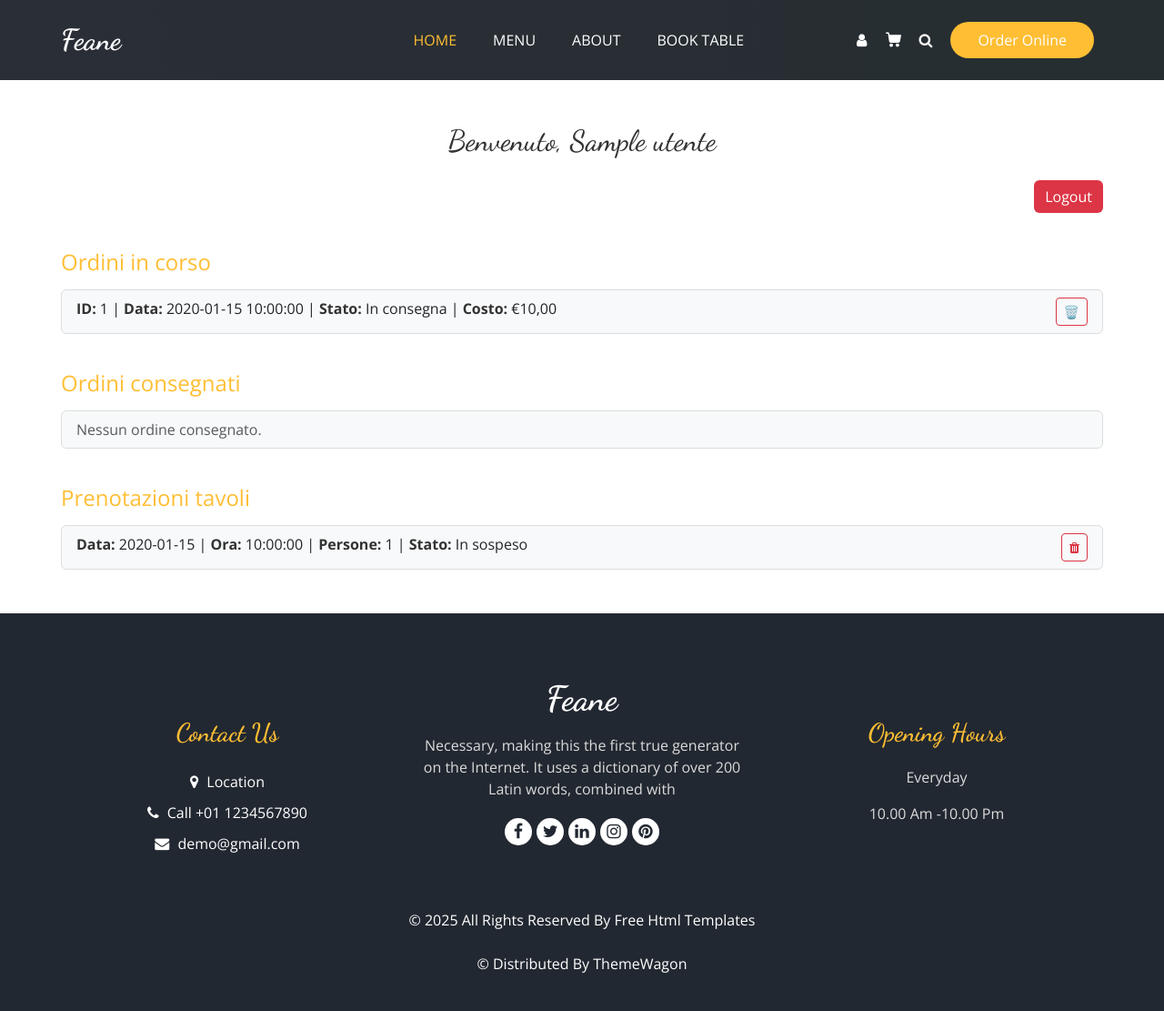
After one commit to Mat0k3/project_web, a PHP site: page /utente.php in a window 1280 px wide. The commit adds this page. Shown: the whole page at 91% size. Run offline with PHP 8.4, Linux system fonts and the light colour scheme; the visitor is signed in with stand-in values (Sample User, id 1); tables that the repository leaves empty hold one stand-in row (values such as "Sample post"); some libraries are stand-ins or nearby versions.

Commit message:
prenotazione effettuata, possibilità di annullarla

```diff
--- /dev/null
+++ b/css/utente.css
@@ -0,0 +1,25 @@
+h2 {
+  color: #333;
+}
+
+.list-group-item {
+  background-color: #f8f9fa;
+  border: 1px solid #ddd;
+  margin-bottom: 8px;
+  border-radius: 5px;
+}
+
+h4 {
+  margin-top: 40px;
+  margin-bottom: 15px;
+  color: #ffbe33;
+}
+
+.list-group-item strong {
+  color: #333;
+}
+
+.btn-danger {
+  background-color: #dc3545;
+  border: none;
+}
--- a/header.php
+++ b/header.php
@@ -34,6 +34,8 @@
   <link href="css/responsive.css" rel="stylesheet" />
 
   <link rel="stylesheet" href="css/register_login.css">
+
+  <link rel="stylesheet" href="css/utente.css">
 
 </head>
 <body>
--- a/login.php
+++ b/login.php
@@ -36,7 +36,7 @@ if ($_SERVER["REQUEST_METHOD"] == "POST") {
                 $_SESSION['utente_id'] = $utente['ID_Utente'];
                 $_SESSION['utente_nome'] = $utente['Nome'];
 
-                header("Location: index.php"); // Reindirizza alla home o dashboard
+                header("Location: utente.php"); // Reindirizza alla home o dashboard
                 exit;
             } else {
                 $errore = "Password errata.";
--- a/register.php
+++ b/register.php
@@ -2,7 +2,7 @@
 session_start();
 
 if (isset($_SESSION['utente_id'])) {
-    header("Location: index.php"); // o un'altra pagina dopo il login
+    header("Location: utente.php"); // o un'altra pagina dopo il login
     exit;
 }
 
--- /dev/null
+++ b/utente.php
@@ -0,0 +1,114 @@
+<?php
+session_start();
+require_once 'includes/dbh_test.inc.php';
+
+if (!isset($_SESSION['utente_id'])) {
+    header("Location: login.php");
+    exit;
+}
+
+$utente_id = $_SESSION['utente_id'];
+
+// Recupera nome utente
+$stmt = $pdo->prepare("SELECT Nome FROM utente WHERE ID_Utente = :id");
+$stmt->execute([':id' => $utente_id]);
+$utente = $stmt->fetch();
+$nome = $utente['Nome'] ?? 'Utente';
+
+// Recupera gli ordini
+$ordini = $pdo->prepare("SELECT * FROM ordinazione WHERE ID_Utente = :id ORDER BY Data DESC");
+$ordini->execute([':id' => $utente_id]);
+$lista_ordini = $ordini->fetchAll();
+?>
+
+<?php include 'header.php'; ?>
+
+
+<div class="container mt-5">
+  <h2 class="text-center mb-4">Benvenuto, <?php echo htmlspecialchars($nome); ?></h2>
+
+  <div class="text-end mb-3">
+    <a href="logout.php" class="btn btn-danger">Logout</a>
+  </div>
+
+  <h4>Ordini in corso</h4>
+  <div class="list-group mb-4">
+    <?php
+    $trovato = false;
+    foreach ($lista_ordini as $ordine) {
+        if ($ordine['Stato'] !== 'Consegnato') {
+            $trovato = true;
+            echo '<div class="list-group-item">';
+            echo "<strong>ID:</strong> {$ordine['ID_Ordinazione']} | ";
+            echo "<strong>Data:</strong> {$ordine['Data']} | ";
+            echo "<strong>Stato:</strong> {$ordine['Stato']} | ";
+            echo "<strong>Costo:</strong> €" . number_format($ordine['Costo'], 2, ',', '.');
+            echo '
+                <form action="includes/annulla_handler.php" method="post" class="d-inline float-end ms-2">
+                    <input type="hidden" name="tipo" value="ordine">
+                    <input type="hidden" name="id" value="' . $ordine['ID_Ordinazione'] . '">
+                    <button type="submit" class="btn btn-sm btn-outline-danger" title="Annulla ordine" onclick="return confirm(\'Confermi la cancellazione dell\\\'ordine?\')">
+                    🗑️
+                    </button>
+                </form>
+            ';
+            echo '</div>';
+        }
+    }
+    if (!$trovato) echo '<div class="list-group-item text-muted">Nessun ordine in sospeso.</div>';
+    ?>
+  </div>
+
+
+  <h4>Ordini consegnati</h4>
+  <div class="list-group">
+    <?php
+    $trovato = false;
+    foreach ($lista_ordini as $ordine) {
+        if ($ordine['Stato'] === 'Consegnato') {
+            $trovato = true;
+            echo '<div class="list-group-item">';
+            echo "<strong>ID:</strong> {$ordine['ID_Ordinazione']} | ";
+            echo "<strong>Data:</strong> {$ordine['Data']} | ";
+            echo "<strong>Costo:</strong> €" . number_format($ordine['Costo'], 2, ',', '.');
+            echo '</div>';
+        }
+    }
+    if (!$trovato) echo '<div class="list-group-item text-muted">Nessun ordine consegnato.</div>';
+    ?>
+  </div>
+
+  <h4>Prenotazioni tavoli</h4>
+  <div class="list-group mb-5">
+    <?php
+    $prenotazioni = $pdo->prepare("SELECT * FROM prenotazione WHERE ID_Utente = :id ORDER BY Data DESC, Ora DESC");
+    $prenotazioni->execute([':id' => $utente_id]);
+    $lista_prenotazioni = $prenotazioni->fetchAll();
+
+    if (count($lista_prenotazioni) === 0) {
+        echo '<div class="list-group-item text-muted">Nessuna prenotazione trovata.</div>';
+    } else {
+        foreach ($lista_prenotazioni as $p) {
+            echo '<div class="list-group-item">';
+            echo "<strong>Data:</strong> " . htmlspecialchars($p['Data']) . " | ";
+            echo "<strong>Ora:</strong> " . htmlspecialchars($p['Ora']) . " | ";
+            echo "<strong>Persone:</strong> " . htmlspecialchars($p['Persone']) . " | ";
+            echo "<strong>Stato:</strong> " . htmlspecialchars($p['Stato']);
+            echo '
+                <form action="includes/delete_handler.inc.php" method="post" class="d-inline float-end ms-2">
+                    <input type="hidden" name="tipo" value="prenotazione">
+                    <input type="hidden" name="id" value="' . $p['ID_Prenotazione'] . '">
+                    <button type="submit" class="btn btn-sm btn-outline-danger" title="Annulla ordine" onclick="return confirm(\'Confermi la cancellazione dell\\\'ordine?\')">
+                        <i class="fa fa-trash" aria-hidden="true"></i>
+                    </button>
+                </form>
+            ';
+            echo '</div>';
+        }
+    }
+    ?>
+  </div>
+
+</div>
+
+<?php include 'footer.php'; ?>
```
Also changed, not shown: book.php (+10 -5 lines), includes/delete_handler.inc.php (added, +44 -0 lines), includes/form_prenotazioni_handler.inc.php (added, +58 -0 lines), logout.php (added, +12 -0 lines).
